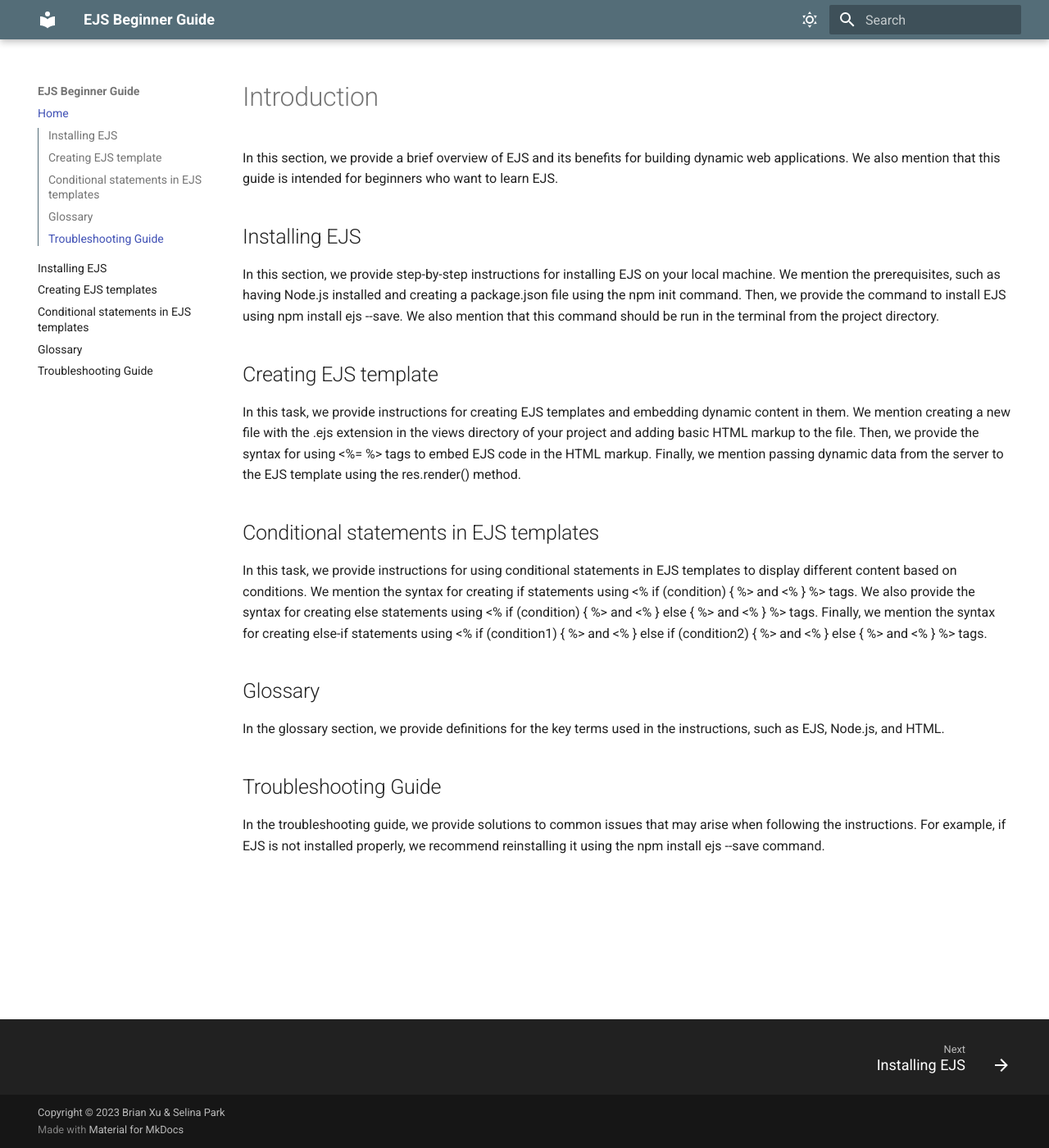
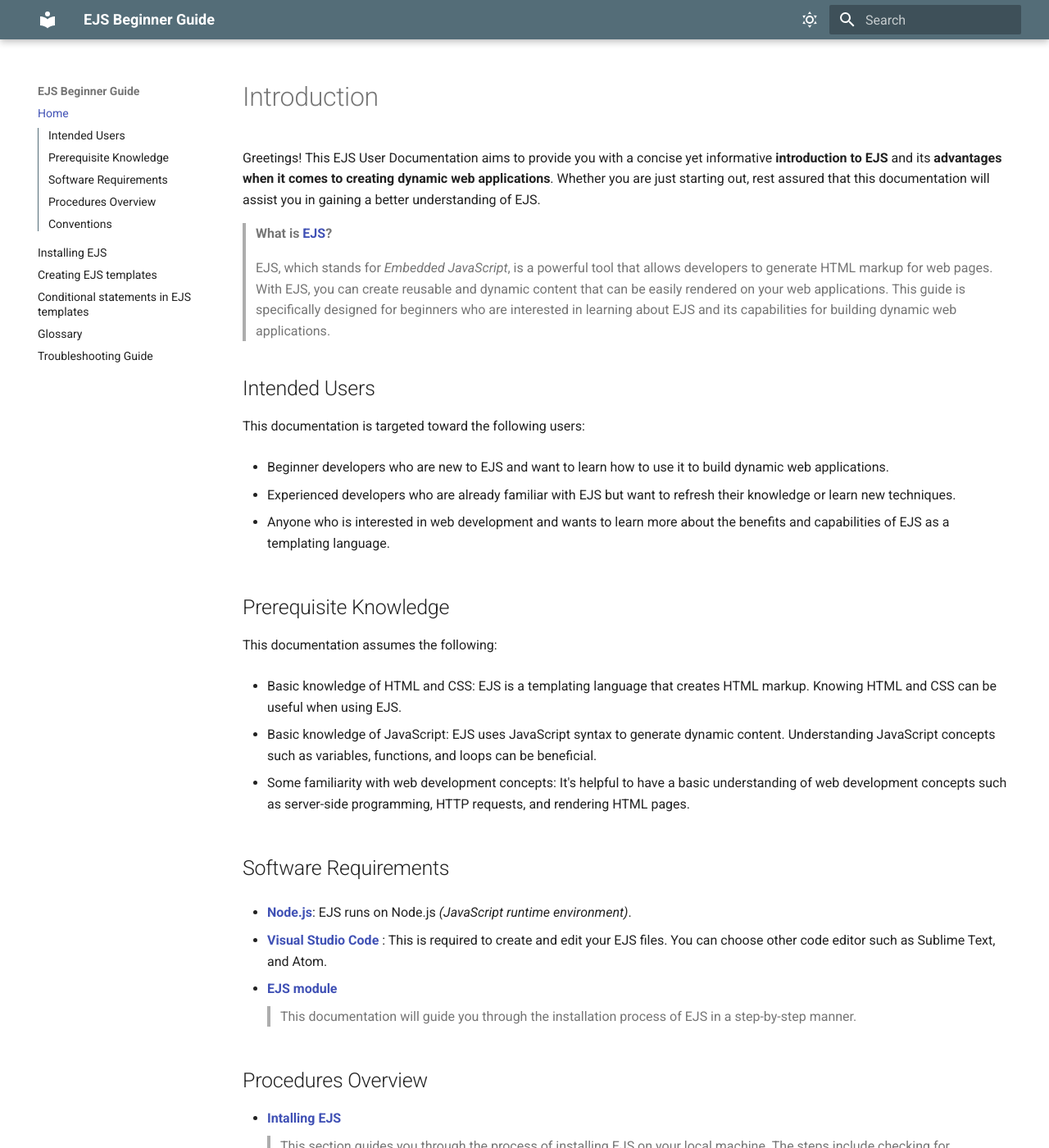
Before and after one commit to M1xckk/Comm-Docs-Test, an MkDocs documentation site: the page built from docs/index.md, in a window 1280 px wide and 1400 px high. Shown: the whole window at 82% size. Built offline with MkDocs 1.6.1 and Material for MkDocs 9.7.7, drawn with Linux system fonts in a browser that asks for light colours; some of the changed text lies outside the part shown.

Commit message:
edit intro

```diff
--- a/docs/index.md
+++ b/docs/index.md
@@ -1,41 +1,51 @@
 # Introduction
 
-In this section, we provide a brief overview of EJS and its benefits for building dynamic web applications. We also mention that this guide is intended for beginners who want to learn EJS.
+Greetings! This EJS User Documentation aims to provide you with a concise yet informative **introduction to EJS** and its **advantages when it comes to creating dynamic web applications**. Whether you are just starting out, rest assured that this documentation will assist you in gaining a better understanding of EJS.
 
-<!-- # What is EJS
+> **What is [EJS](https://ejs.co/)?**
 
-EJS (Embedded JavaScript) is a templating language used to generate HTML markup. It allows developers to create reusable and dynamic content that can be rendered on web pages. This guide is intended for beginners who want to learn EJS and build dynamic web applications. -->
+> EJS, which stands for _Embedded JavaScript_, is a powerful tool that allows developers to generate HTML markup for web pages. With EJS, you can create reusable and dynamic content that can be easily rendered on your web applications. This guide is specifically designed for beginners who are interested in learning about EJS and its capabilities for building dynamic web applications.
 
-## Installing EJS
+## Intended Users
 
-In this section, we provide step-by-step instructions for installing EJS on your local machine. We mention the prerequisites, such as having Node.js installed and creating a package.json file using the npm init command. Then, we provide the command to install EJS using npm install ejs --save. We also mention that this command should be run in the terminal from the project directory.
+This documentation is targeted toward the following users:
 
-## Creating EJS template
+- Beginner developers who are new to EJS and want to learn how to use it to build dynamic web applications.
 
-In this task, we provide instructions for creating EJS templates and embedding dynamic content in them. We mention creating a new file with the .ejs extension in the views directory of your project and adding basic HTML markup to the file. Then, we provide the syntax for using <%= %> tags to embed EJS code in the HTML markup. Finally, we mention passing dynamic data from the server to the EJS template using the res.render() method.
+- Experienced developers who are already familiar with EJS but want to refresh their knowledge or learn new techniques.
 
-## Conditional statements in EJS templates
+- Anyone who is interested in web development and wants to learn more about the benefits and capabilities of EJS as a templating language.
 
-In this task, we provide instructions for using conditional statements in EJS templates to display different content based on conditions. We mention the syntax for creating if statements using <% if (condition) { %> and <% } %> tags. We also provide the syntax for creating else statements using <% if (condition) { %> and <% } else { %> and <% } %> tags. Finally, we mention the syntax for creating else-if statements using <% if (condition1) { %> and <% } else if (condition2) { %> and <% } else { %> and <% } %> tags.
+## Prerequisite Knowledge
 
-## Glossary
+This documentation assumes the following:
 
-In the glossary section, we provide definitions for the key terms used in the instructions, such as EJS, Node.js, and HTML.
+- Basic knowledge of HTML and CSS: EJS is a templating language that creates HTML markup. Knowing HTML and CSS can be useful when using EJS.
 
-## Troubleshooting Guide
+- Basic knowledge of JavaScript: EJS uses JavaScript syntax to generate dynamic content. Understanding JavaScript concepts such as variables, functions, and loops can be beneficial.
 
-In the troubleshooting guide, we provide solutions to common issues that may arise when following the instructions. For example, if EJS is not installed properly, we recommend reinstalling it using the npm install ejs --save command.
+- Some familiarity with web development concepts: It's helpful to have a basic understanding of web development concepts such as server-side programming, HTTP requests, and rendering HTML pages.
 
-<!-- ## Commands
+## Software Requirements
 
-* `<% %>` - This is used for control flow, such as for loops and if/else statements.
-* `<%= %>` - This is used to output the value of a variable or expression.
-* `<%- %>` - This is used to output unescaped HTML.
-* `<%# %>` - This is used for comments.
+- **[Node.js](https://nodejs.org/en)**: EJS runs on Node.js _(JavaScript runtime environment)_.
 
-## Project layout
+- **[Visual Studio Code](https://code.visualstudio.com/download)** : This is required to create and edit your EJS files. You can choose other code editor such as Sublime Text, and Atom.
 
-    mkdocs.yml    # The configuration file.
-    docs/
-        index.md  # The documentation homepage.
-        ...       # Other markdown pages, images and other files. -->
+- **[EJS module](https://www.npmjs.com/package/ejs)**
+  > This documentation will guide you through the installation process of EJS in a step-by-step manner.
+
+## Procedures Overview
+
+- **[Intalling EJS](http://127.0.0.1:8000/task1/)**
+  > This section guides you through the process of installing EJS on your local machine. The steps include checking for prerequisites such as having Node.js installed and creating a package.json file using the npm init command. Then, you will be instructed to run the command 'npm install ejs --save' in the project directory using the terminal.
+- **[Creating EJS templates](http://127.0.0.1:8000/task2/)**
+  > This task explains how to create EJS templates and embed dynamic content within them. The process involves creating a new file with the .ejs extension in the views directory, adding basic HTML markup, using <%= %> tags to embed EJS code in the HTML markup, and passing dynamic data from the server to the EJS template using the res.render() method.
+- **[Conditional statements in EJS templates](http://127.0.0.1:8000/task3/)**
+  > This task explains how to use conditional statements in EJS templates to display different content based on conditions. It covers the syntax for creating if statements, else statements, and else-if statements using various tags.
+
+## Conventions
+
+**Will be edited later at the end**
+
+  <!-- In this task, we provide instructions for using conditional statements in EJS templates to display different content based on conditions. We mention the syntax for creating if statements using <% if (condition) { %> and <% } %> tags. We also provide the syntax for creating else statements using <% if (condition) { %> and <% } else { %> and <% } %> tags. Finally, we mention the syntax for creating else-if statements using <% if (condition1) { %> and <% } else if (condition2) { %> and <% } else { %> and <% } %> tags. -->
```
Also changed, not shown: 1 other file.
